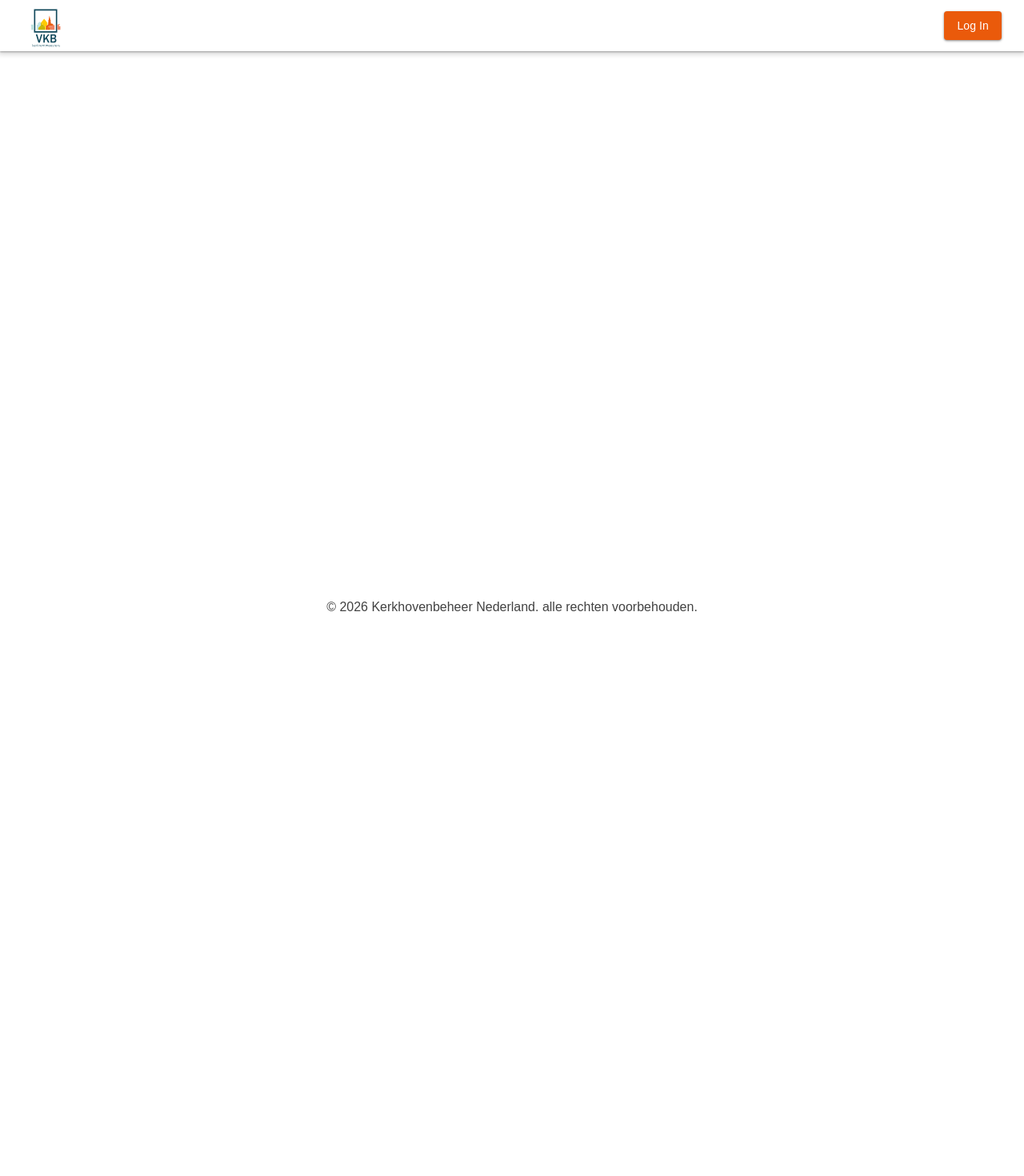
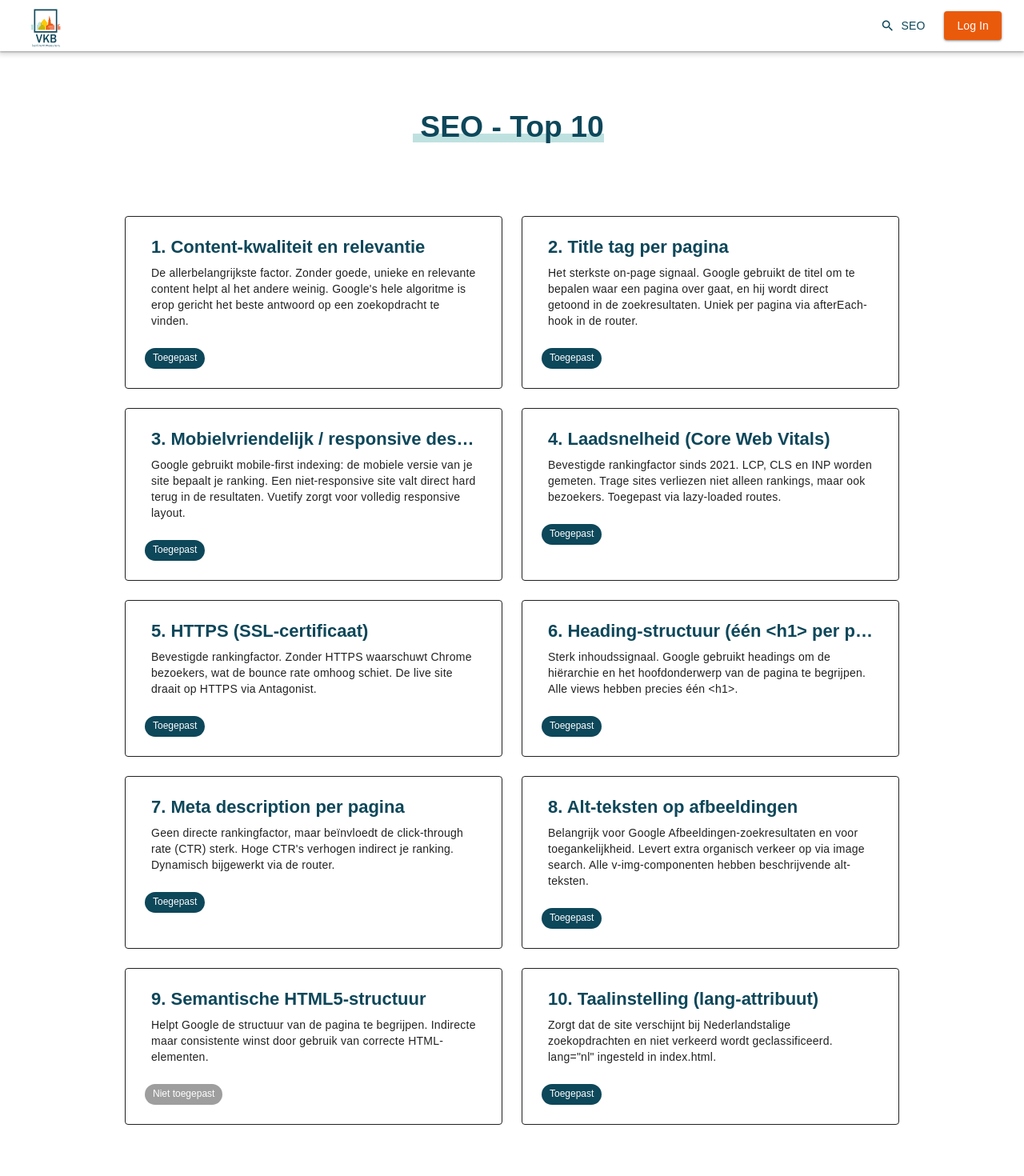
Before and after one commit to YassiraRaddahi/VKB-Gravenproject, a Vue app in the folder apps/web/: page /seo in a window 1280 px wide. Shown: the top 1470 px of the page at 80% size. Before the commit the page ends 800 px from the top, so only its background shows below. Built offline with nearby package versions, Linux system fonts and the light colour scheme; no server answers.

Commit message:
Seo pagina gemaakt

```diff
--- a/apps/web/src/components/Header.vue
+++ b/apps/web/src/components/Header.vue
@@ -13,12 +13,35 @@
     <!-- right side -->
     <v-spacer />
 
+    <v-btn variant="text" color="darkBlue" class="mr-2" @click="seoDialog = true">
+      <v-icon start>mdi-magnify</v-icon>
+      SEO
+    </v-btn>
+
+    <v-dialog v-model="seoDialog" max-width="400" transition="scale-transition">
+      <v-card class="pa-2 rounded-xl">
+        <v-card-title class="font-weight-bold pt-4 px-6">SEO-optimalisaties</v-card-title>
+        <v-card-text class="px-6">
+          Wil je bekijken welke SEO-optimalisaties er op deze site zijn toegepast en waarom ze belangrijk zijn?
+        </v-card-text>
+        <v-card-actions class="px-6 pb-4">
+          <v-btn variant="text" @click="seoDialog = false">Annuleren</v-btn>
+          <v-spacer />
+          <v-btn color="darkBlue" variant="elevated" :to="{ name: 'Seo' }" @click="seoDialog = false">
+            Bekijken
+          </v-btn>
+        </v-card-actions>
+      </v-card>
+    </v-dialog>
+
     <template v-if="user?.id ? false : true">
-      <v-btn :to="{ name: 'Login' }" color="#ea5a0b" class="text-decoration-none" v-ripple.center variant="elevated">
-        <span class="text-white">
-          Log In
-        </span>
-      </v-btn>
+      <v-tooltip text="Inloggen op uw account" location="bottom">
+        <template #activator="{ props }">
+          <v-btn v-bind="props" :to="{ name: 'Login' }" color="#ea5a0b" class="text-decoration-none" v-ripple.center variant="elevated">
+            <span class="text-white">Log In</span>
+          </v-btn>
+        </template>
+      </v-tooltip>
     </template>
 
     <template v-else>
@@ -52,9 +75,12 @@
 
 
 <script setup>
+import { ref } from 'vue'
 import { useUserStore } from '@/stores/userStore'
 import { storeToRefs } from 'pinia'
 import ContactDialog from '@/components/ContactDialog.vue'
+
+const seoDialog = ref(false)
 
 const logoUrl = '/images/logo/VKB_Logo.svg'
 
--- a/apps/web/src/router/index.js
+++ b/apps/web/src/router/index.js
@@ -5,6 +5,16 @@ const router = createRouter({
   history: createWebHistory(),
   routes: [
     { path: "/", redirect: "/home" },
+    {
+      path: "/seo",
+      name: "Seo",
+      component: () => import("../views/SeoView.vue"),
+      meta: {
+        showBreadcrumbs: false,
+        title: "SEO – Kerkhovenbeheer Nederland",
+        description: "Overzicht van de toegepaste SEO-optimalisaties.",
+      },
+    },
     {
       path: "/home",
       name: "Home",
--- /dev/null
+++ b/apps/web/src/views/SeoView.vue
@@ -0,0 +1,76 @@
+<template>
+  <div class="d-flex justify-center mb-10">
+    <h1 class="titleLightBlue">SEO - Top 10</h1>
+  </div>
+
+  <v-container>
+    <v-row>
+      <v-col v-for="(item, index) in seoItems" :key="index" cols="12" md="6">
+        <v-card class="pa-4 h-100" variant="outlined">
+          <v-card-title class="text-darkBlue font-weight-bold">
+            {{ index + 1 }}. {{ item.title }}
+          </v-card-title>
+          <v-card-text>{{ item.description }}</v-card-text>
+          <v-chip class="ma-2" :color="item.applied ? 'darkBlue' : 'grey'" variant="flat" size="small">
+            <span class="text-white">{{ item.applied ? 'Toegepast' : 'Niet toegepast' }}</span>
+          </v-chip>
+        </v-card>
+      </v-col>
+    </v-row>
+  </v-container>
+</template>
+
+<script setup>
+const seoItems = [
+  {
+    title: 'Content-kwaliteit en relevantie',
+    description: 'De allerbelangrijkste factor. Zonder goede, unieke en relevante content helpt al het andere weinig. Google\'s hele algoritme is erop gericht het beste antwoord op een zoekopdracht te vinden.',
+    applied: true,
+  },
+  {
+    title: 'Title tag per pagina',
+    description: 'Het sterkste on-page signaal. Google gebruikt de titel om te bepalen waar een pagina over gaat, en hij wordt direct getoond in de zoekresultaten. Uniek per pagina via afterEach-hook in de router.',
+    applied: true,
+  },
+  {
+    title: 'Mobielvriendelijk / responsive design',
+    description: 'Google gebruikt mobile-first indexing: de mobiele versie van je site bepaalt je ranking. Een niet-responsive site valt direct hard terug in de resultaten. Vuetify zorgt voor volledig responsive layout.',
+    applied: true,
+  },
+  {
+    title: 'Laadsnelheid (Core Web Vitals)',
+    description: 'Bevestigde rankingfactor sinds 2021. LCP, CLS en INP worden gemeten. Trage sites verliezen niet alleen rankings, maar ook bezoekers. Toegepast via lazy-loaded routes.',
+    applied: true,
+  },
+  {
+    title: 'HTTPS (SSL-certificaat)',
+    description: 'Bevestigde rankingfactor. Zonder HTTPS waarschuwt Chrome bezoekers, wat de bounce rate omhoog schiet. De live site draait op HTTPS via Antagonist.',
+    applied: true,
+  },
+  {
+    title: 'Heading-structuur (één <h1> per pagina)',
+    description: 'Sterk inhoudssignaal. Google gebruikt headings om de hiërarchie en het hoofdonderwerp van de pagina te begrijpen. Alle views hebben precies één <h1>.',
+    applied: true,
+  },
+  {
+    title: 'Meta description per pagina',
+    description: 'Geen directe rankingfactor, maar beïnvloedt de click-through rate (CTR) sterk. Hoge CTR\'s verhogen indirect je ranking. Dynamisch bijgewerkt via de router.',
+    applied: true,
+  },
+  {
+    title: 'Alt-teksten op afbeeldingen',
+    description: 'Belangrijk voor Google Afbeeldingen-zoekresultaten en voor toegankelijkheid. Levert extra organisch verkeer op via image search. Alle v-img-componenten hebben beschrijvende alt-teksten.',
+    applied: true,
+  },
+  {
+    title: 'Semantische HTML5-structuur',
+    description: 'Helpt Google de structuur van de pagina te begrijpen. Indirecte maar consistente winst door gebruik van correcte HTML-elementen.',
+    applied: false,
+  },
+  {
+    title: 'Taalinstelling (lang-attribuut)',
+    description: 'Zorgt dat de site verschijnt bij Nederlandstalige zoekopdrachten en niet verkeerd wordt geclassificeerd. lang="nl" ingesteld in index.html.',
+    applied: true,
+  },
+]
+</script>
```
